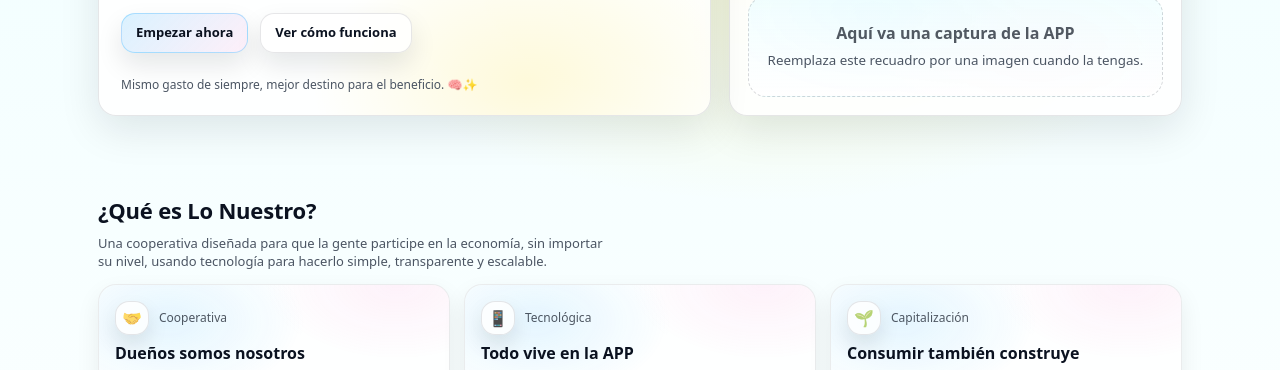
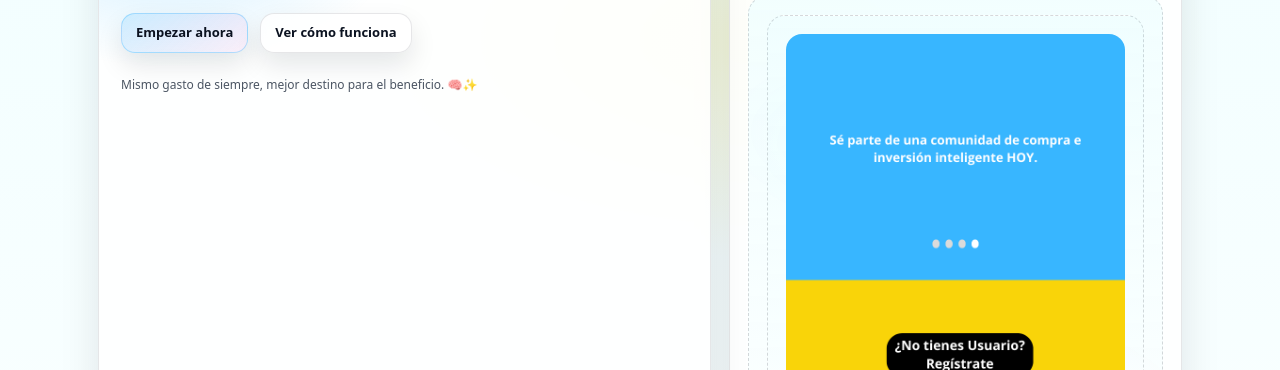
Before and after one commit to Natenun/lo-nuestro-web, a plain HTML site: page index.html in a window 1280 px wide. Shown: the part 351-721 px from the top of the page. Drawn offline with Linux system fonts and the light colour scheme.

Commit message:
Add app screenshot to index.html
Replaced placeholder text with an image of the app.

```diff
--- a/index.html
+++ b/index.html
@@ -398,10 +398,14 @@
             <p>Parte que decides dejar trabajando con la cooperativa para impulsar proyectos e inversión.</p>
           </div>
           <div class="mock" id="app">
-            <div>
-              <b>Aquí va una captura de la APP</b>
-              <small>Reemplaza este recuadro por una imagen cuando la tengas.</small>
-            </div>
+            <div class="mock" id="app">
+            <img
+              src="img/23.png"
+              alt="Captura de la app Lo Nuestro"
+              style="width:100%; height:100%; object-fit:cover; border-radius:16px;"
+            />
+          </div>
+
           </div>
         </aside>
       </div>
```
